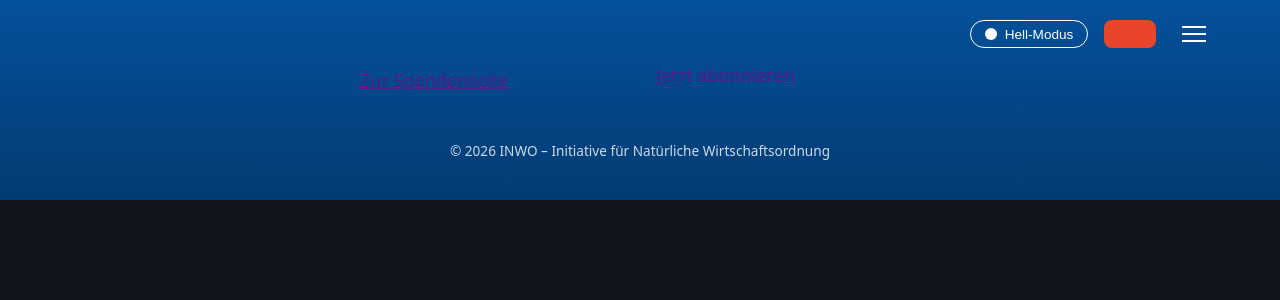
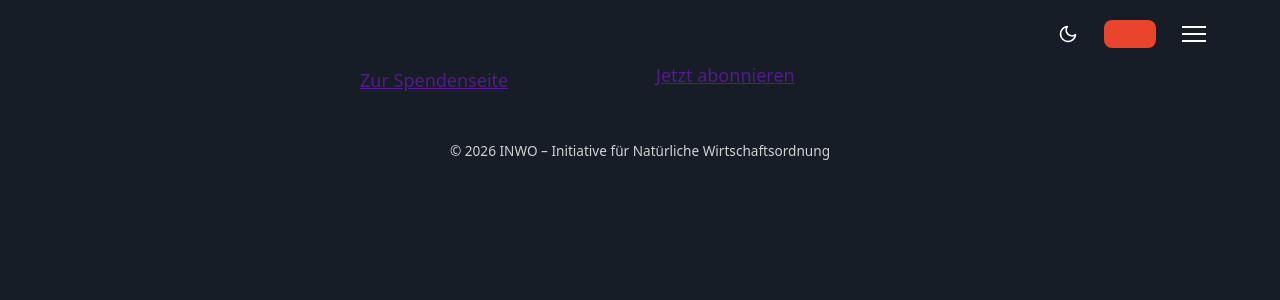
Before and after one commit to INWO-ev/website, a Node project: template src/views/layout.njk in a window 1280 px wide. Shown: the top 300 px of the page. Run offline with Node 20 templates, Linux system fonts and the light colour scheme; the template is opened without the code that fills it, so the values that code supplies are empty.

Commit message:
style: replace solid-blue dark sections with edge-glow, fix chat scroll, icon-only theme toggle
- Dark-rhythm sections (boden/inwo/mehr/mitmachen/footer) drop the full
  navy-gradient fill for a near-black neutral, with a thin blue edge-glow
  line fading into the background on each side as the new separator.
  Hero keeps its own video/gradient-overlay treatment.
- Site-wide dark-mode background colors bumped slightly lighter.
- Fix: chat widget message list wasn't scrollable and didn't auto-scroll,
  because .chat-dialog only had max-height (no definite height), so the
  panel's height:100% child never resolved and nothing could overflow.
- Theme toggle is now an icon-only button (crossfading moon/sun SVGs,
  no visible text) with a native hover tooltip via title/aria-label.

Reviewed by the Test-, Security- and Code-Review-Expert agents per the
project's agent-team workflow; no findings block the push.

Co-Authored-By: Claude Sonnet 5 <noreply@anthropic.com>

```diff
--- a/src/client/css/components.css
+++ b/src/client/css/components.css
@@ -217,6 +217,11 @@
   bottom: 5.5rem;
   z-index: 1300;
   width: min(380px, calc(100vw - 2rem));
+  /* A definite height (not just max-height) is required so
+     .chat-dialog__panel's `height: 100%` resolves to something real -
+     otherwise .chat-dialog__messages has no bounded height to scroll
+     within, and scrollTop/scrollHeight in chat-widget.js have no effect. */
+  height: min(600px, calc(100vh - 7rem));
   max-height: min(600px, calc(100vh - 7rem));
 }
 
--- a/src/client/css/layout.css
+++ b/src/client/css/layout.css
@@ -143,16 +143,29 @@ body {
 }
 
 .theme-toggle {
+  position: relative;
   display: inline-flex;
   align-items: center;
-  gap: 0.5rem;
+  justify-content: center;
+  width: 40px;
+  height: 40px;
+  padding: 0;
   background: transparent;
-  border: 1px solid currentColor;
-  border-radius: 999px;
-  padding: 0.35rem 0.85rem;
-  font-size: 0.85rem;
+  border: none;
+  border-radius: 50%;
   color: inherit;
   cursor: pointer;
+  transition: background-color 150ms ease;
+}
+
+.theme-toggle:hover,
+.theme-toggle:focus-visible {
+  background-color: rgba(128, 139, 150, 0.2);
+}
+
+.theme-toggle:focus-visible {
+  outline: 2px solid currentColor;
+  outline-offset: 2px;
 }
 
 /* Nav icon contrast tracks the section underneath, but only matters
@@ -163,17 +176,44 @@ body {
   color: var(--inwo-blue-1);
 }
 
+/* Dezentes Mond-/Sonnen-Icon: beide liegen übereinander, nur eines ist
+   per Opacity/Scale sichtbar - der Wechsel kommt allein aus dem
+   data-color-mode-Attribut auf <html>, kein JS-Icon-Austausch nötig. */
 .theme-toggle__icon {
-  width: 12px;
-  height: 12px;
-  border-radius: 50%;
-  background: currentColor;
-  flex-shrink: 0;
+  position: absolute;
+  width: 20px;
+  height: 20px;
+  stroke: currentColor;
+  stroke-width: 2;
+  stroke-linecap: round;
+  stroke-linejoin: round;
+  fill: none;
+  transition: opacity 200ms var(--motion-easing), transform 200ms var(--motion-easing);
 }
 
-@media (max-width: 480px) {
-  .theme-toggle__label {
-    display: none;
+.theme-toggle__icon--moon {
+  opacity: 1;
+  transform: scale(1) rotate(0deg);
+}
+
+.theme-toggle__icon--sun {
+  opacity: 0;
+  transform: scale(0.5) rotate(-90deg);
+}
+
+:root[data-color-mode='light'] .theme-toggle__icon--moon {
+  opacity: 0;
+  transform: scale(0.5) rotate(90deg);
+}
+
+:root[data-color-mode='light'] .theme-toggle__icon--sun {
+  opacity: 1;
+  transform: scale(1) rotate(0deg);
+}
+
+@media (prefers-reduced-motion: reduce) {
+  .theme-toggle__icon {
+    transition: opacity 150ms linear;
   }
 }
 
@@ -282,8 +322,8 @@ body {
   align-items: center;
   overflow: hidden;
   /* Longhand (not `background` shorthand) so this poster image layers
-     under tokens.css's `[data-theme='dark'] { background: ... }` gradient
-     rule instead of being overridden by it - keep both as longhands and
+     under tokens.css's `[data-theme='dark'] { background: ... }` rule
+     instead of being overridden by it - keep both as longhands and
      keep this stylesheet loaded after tokens.css. */
   background-image: url('/public/img/hero-poster.jpg');
   background-size: cover;
--- a/src/client/css/tokens.css
+++ b/src/client/css/tokens.css
@@ -14,8 +14,8 @@
   --text-on-light: #1a1f26;
   --surface: #f5f7fa;
   --surface-alt: #ffffff;
-  --surface-dark: #11161c;
-  --surface-dark-alt: #1a222c;
+  --surface-dark: #171d26;
+  --surface-dark-alt: #212a36;
 
   --font-body: system-ui, -apple-system, 'Segoe UI', Roboto, Helvetica, Arial, sans-serif;
   --font-heading: var(--font-body);
@@ -39,14 +39,55 @@ html {
   }
 }
 
+/* Dark-rhythm sections used to be a solid navy block (--inwo-gradient).
+   They're now the same neutral near-black as the site-wide dark mode,
+   with a thin blue edge glow (below) standing in for the old full-blue
+   fill as the visual separator between sections. */
 [data-theme='dark'] {
-  background: var(--inwo-gradient);
+  background: var(--surface-dark);
   color: var(--text-on-dark);
 }
 
 [data-theme='light'] {
   background: var(--surface);
   color: var(--text-on-light);
+}
+
+/* Thin blue edge-glow separators for dark-rhythm sections (not the hero,
+   which keeps its own video/gradient-overlay treatment). A crisp 2px
+   line sits right at the section's left/right edge; a soft radial glow
+   around it fades inward into the section's own background color. */
+[data-theme='dark']:not(.section--hero) {
+  position: relative;
+  overflow: hidden;
+}
+
+[data-theme='dark']:not(.section--hero)::before,
+[data-theme='dark']:not(.section--hero)::after {
+  content: '';
+  position: absolute;
+  top: 0;
+  bottom: 0;
+  width: min(22vw, 240px);
+  pointer-events: none;
+  /* Negative, not 0: a positioned z-index:0 box paints above static
+     in-flow content per the CSS stacking order, which would put this
+     glow on top of .section__inner's text. Negative keeps it behind. */
+  z-index: -1;
+}
+
+[data-theme='dark']:not(.section--hero)::before {
+  left: 0;
+  background:
+    linear-gradient(to right, var(--inwo-blue-1) 0, var(--inwo-blue-1) 2px, transparent 2px, transparent 100%),
+    radial-gradient(ellipse 140px 60% at 0% 50%, rgba(4, 81, 155, 0.35), transparent 70%);
+}
+
+[data-theme='dark']:not(.section--hero)::after {
+  right: 0;
+  background:
+    linear-gradient(to left, var(--inwo-blue-1) 0, var(--inwo-blue-1) 2px, transparent 2px, transparent 100%),
+    radial-gradient(ellipse 140px 60% at 100% 50%, rgba(4, 81, 155, 0.35), transparent 70%);
 }
 
 /* Site-wide dark/light mode toggle (in addition to the per-section
--- a/src/client/js/theme-toggle.js
+++ b/src/client/js/theme-toggle.js
@@ -9,14 +9,13 @@ export function initThemeToggle() {
   const toggle = document.getElementById('theme-toggle');
   if (!toggle) return;
 
-  const label = toggle.querySelector('.theme-toggle__label');
-
   function apply(mode) {
     document.documentElement.setAttribute('data-color-mode', mode);
     const isLight = mode === 'light';
     toggle.setAttribute('aria-pressed', String(isLight));
-    toggle.setAttribute('aria-label', isLight ? 'Dunklen Modus aktivieren' : 'Hellen Modus aktivieren');
-    if (label) label.textContent = isLight ? 'Dunkel-Modus' : 'Hell-Modus';
+    const nextActionLabel = isLight ? 'Dunklen Modus aktivieren' : 'Hellen Modus aktivieren';
+    toggle.setAttribute('aria-label', nextActionLabel);
+    toggle.setAttribute('title', nextActionLabel);
   }
 
   apply(document.documentElement.getAttribute('data-color-mode') === 'light' ? 'light' : 'dark');
--- a/src/views/partials/nav.njk
+++ b/src/views/partials/nav.njk
@@ -20,9 +20,22 @@
         id="theme-toggle"
         aria-pressed="false"
         aria-label="Hellen Modus aktivieren"
+        title="Hellen Modus aktivieren"
       >
-        <span class="theme-toggle__icon" aria-hidden="true"></span>
-        <span class="theme-toggle__label">Hell-Modus</span>
+        <svg class="theme-toggle__icon theme-toggle__icon--moon" viewBox="0 0 24 24" aria-hidden="true" focusable="false">
+          <path d="M21 12.79A9 9 0 1 1 11.21 3 7 7 0 0 0 21 12.79z" />
+        </svg>
+        <svg class="theme-toggle__icon theme-toggle__icon--sun" viewBox="0 0 24 24" aria-hidden="true" focusable="false">
+          <circle cx="12" cy="12" r="5" />
+          <line x1="12" y1="1" x2="12" y2="3" />
+          <line x1="12" y1="21" x2="12" y2="23" />
+          <line x1="4.22" y1="4.22" x2="5.64" y2="5.64" />
+          <line x1="18.36" y1="18.36" x2="19.78" y2="19.78" />
+          <line x1="1" y1="12" x2="3" y2="12" />
+          <line x1="21" y1="12" x2="23" y2="12" />
+          <line x1="4.22" y1="19.78" x2="5.64" y2="18.36" />
+          <line x1="18.36" y1="5.64" x2="19.78" y2="4.22" />
+        </svg>
       </button>
       <a class="btn btn--accent site-nav__cta" href="{{ nav.ctaHref }}">{{ nav.ctaLabel }}</a>
       <button
```
